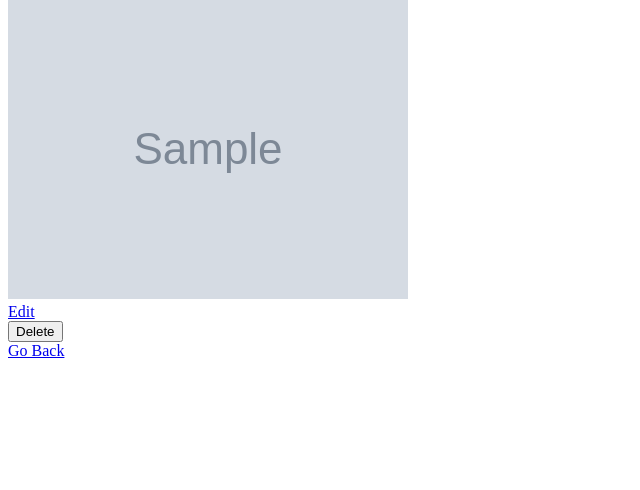
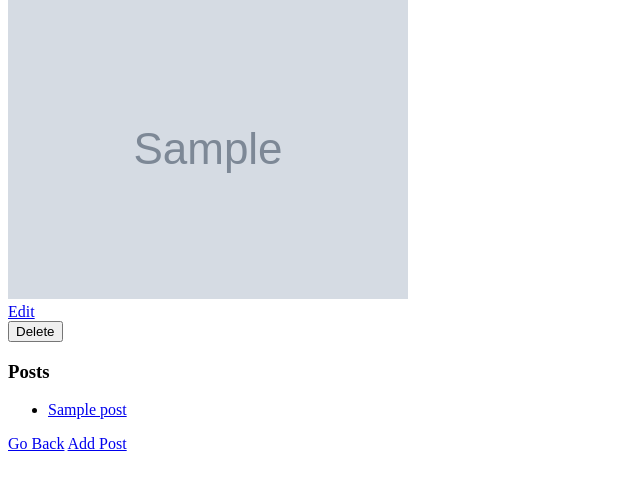
Before and after one commit to JNStayton/SQLA-Blogly, a Flask app: page /users/1 in a window 1280 px wide. Shown: the part 81-571 px from the top of the page, without its empty margins (0-640 px from the left). Run offline with Flask 2, Linux system fonts and the light colour scheme; tables that the repository leaves empty hold one stand-in row (values such as "Sample post"); grey boxes marked "Sample" are stand-in pictures.

Commit message:
committing part 2 of blogly app exercise: added post functionality, model, and html templates

```diff
--- a/app.py
+++ b/app.py
@@ -1,6 +1,6 @@
 """Blogly application."""
 from flask import Flask, request, render_template, redirect, flash, session
-from models import db, connect_db, User
+from models import db, connect_db, User, Post
 
 app = Flask(__name__)
 app.config['SQLALCHEMY_DATABASE_URI'] = 'postgresql:///blogly'
@@ -8,9 +8,9 @@ app.config['SQLALCHEMY_TRACK_MODIFICATIONS'] = False
 app.config['SQLALCHEMY_ECHO'] = True
 app.config['SECRET_KEY'] = 'supersecret'
 
-
 connect_db(app)
 db.create_all()
+
 
 @app.route('/')
 def go_home():
@@ -19,14 +19,15 @@ def go_home():
 
 @app.route('/users')
 def show_homepage():
-    """Shows homepage index.html, with list of all users"""
+    """Shows homepage index.html, with most recent posts and the list of all users"""
     users = User.query.all()
-    return render_template('index.html', users=users)
+    posts = Post.query.order_by('created_at').limit(5).all()
+    return render_template('index.html', users=users, posts=posts)
 
 @app.route('/users/new')
 def sign_up():
     """Display form for users to register"""
-    return render_template('new.html')
+    return render_template('newuser.html')
 
 @app.route('/users/new', methods=['POST'])
 def create_user():
@@ -46,15 +47,17 @@ def create_user():
 def show_user(user_id):
     """Show details about the user"""
     user=User.query.get_or_404(user_id)
-    return render_template('details.html', user=user)
+    return render_template('user.html', user=user)
 
 @app.route('/users/<int:user_id>/edit')
 def edit_user(user_id):
+    """Edit details about the user"""
     user=User.query.get_or_404(user_id)
-    return render_template('edit.html', user=user)
+    return render_template('edituser.html', user=user)
 
 @app.route('/users/<int:user_id>/edit', methods=['POST'])
 def save_edited_user(user_id):
+    """Saves edited user details to DB"""
     user=User.query.get_or_404(user_id)
 
     user.first_name=request.form['first_name']
@@ -68,6 +71,60 @@ def save_edited_user(user_id):
 
 @app.route('/users/<int:user_id>/delete', methods=['POST'])
 def delete_user(user_id):
+    """Deletes user from DB"""
     User.query.filter_by(id=user_id).delete()
     db.session.commit()
     return redirect('/users')
+
+@app.route('/users/<int:user_id>/posts/new')
+def new_post(user_id):
+    """Show the form to add a new post"""
+    user=User.query.get_or_404(user_id)
+    return render_template('newpost.html', user=user)
+
+@app.route('/users/<int:user_id>/posts/new', methods=['POST'])
+def create_post(user_id):
+    """Creates the post, saves it to the DB"""
+    user=User.query.get_or_404(user_id)
+
+    title=request.form['title']
+    content=request.form['content']
+
+    new_post = Post(title=title, content=content, user_id=user.id)
+
+    db.session.add(new_post)
+    db.session.commit()
+
+    return redirect(f"/users/{user_id}")
+
+@app.route('/posts/<int:post_id>')
+def show_post(post_id):
+    """Shows the post details"""
+    post=Post.query.get_or_404(post_id)
+    return render_template('post.html', post=post)
+
+@app.route('/posts/<int:post_id>/edit')
+def edit_post(post_id):
+    """Show the form to edit post details"""
+    post=Post.query.get_or_404(post_id)
+    return render_template('editpost.html', post=post)
+
+@app.route('/posts/<int:post_id>/edit', methods=['POST'])
+def save_edited_post(post_id):
+    """Saves edited post details to the DB"""
+    post=Post.query.get_or_404(post_id)
+
+    post.title=request.form['title']
+    post.content=request.form['content']
+
+    db.session.add(post)
+    db.session.commit()
+
+    return redirect(f"/posts/{post_id}")
+
+@app.route('/posts/<int:post_id>/delete', methods=['POST'])
+def delete_post(post_id):
+    """Deletes post from the DB"""
+    Post.query.filter_by(id=post_id).delete()
+    db.session.commit()
+    return redirect('/users')
--- a/models.py
+++ b/models.py
@@ -1,5 +1,7 @@
 """Models for Blogly."""
+from time import timezone
 from flask_sqlalchemy import SQLAlchemy
+from sqlalchemy.sql import func
 
 db = SQLAlchemy()
 
@@ -25,3 +27,24 @@ class User(db.Model):
     def __repr__(self):
         u=self
         return F"<Name: {u.first_name} {u.last_name}>"
+
+    def get_full_name(self):
+        return F"{self.first_name} {self.last_name}"
+
+
+
+class Post(db.Model):
+    """A post by a User"""
+    __tablename__="posts"
+
+    id = db.Column(db.Integer, primary_key=True, autoincrement = True)
+
+    title = db.Column(db.String(100), nullable = False)
+
+    content = db.Column(db.Text, nullable=False)
+
+    created_at = db.Column(db.DateTime(timezone=True), server_default=func.now())
+
+    user_id = db.Column(db.Integer, db.ForeignKey('users.id'))
+
+    user = db.relationship('User', backref = 'posts')
--- a/templates/details.html
+++ /dev/null
@@ -1,17 +0,0 @@
-{% extends 'base.html'%}
-
-{% block title %} {{user.id}}: {{user.first_name}} {{user.last_name}} {% endblock %}
-
-{% block content %}
-
-<h1>{{user.first_name}} {{user.last_name}}</h1>
-<div><img src={{user.image_url}} alt="Profile Picture"></div>
-
-<a href="/users/{{user.id}}/edit">Edit</a>
-
-<form action="/users/{{user.id}}/delete" method="POST">
-    <button>Delete</button>
-</form>
-
-<a href="/users">Go Back</a>
-{% endblock %}
--- a/templates/edit.html
+++ b/templates/edituser.html
@@ -7,11 +7,11 @@
 <h3>Sign Up</h3>
 <form action="/users/{{user.id}}/edit" method="POST">
     <label for="first_name">First Name:</label>
-    <input type="text" name="first_name" value={{user.first_name}} required>
+    <input type="text" name="first_name" value="{{user.first_name}}" required>
     <label for="last_name">Last Name:</label>
-    <input type="text" name="last_name" value={{user.last_name}} required>
+    <input type="text" name="last_name" value="{{user.last_name}}" required>
     <label for="image_url">Profile Picture:</label>
-    <input type="url" name="image_url" value={{user.image_url}}>
+    <input type="url" name="image_url" value="{{user.image_url}}">
     <button>Save</button>
 </form>
 <a href="/users/{{user.id}}">Back to {{user.first_name}}'s Page</a>
--- /dev/null
+++ b/templates/user.html
@@ -0,0 +1,25 @@
+{% extends 'base.html'%}
+
+{% block title %} {{user.id}}: {{user.get_full_name()}} {% endblock %}
+
+{% block content %}
+
+<h1>{{user.get_full_name()}}</h1>
+<div><img src={{user.image_url}} alt="Profile Picture"></div>
+
+<a href="/users/{{user.id}}/edit">Edit</a>
+
+<form action="/users/{{user.id}}/delete" method="POST">
+    <button>Delete</button>
+</form>
+
+<h3>Posts</h3>
+    <ul>
+        {% for post in user.posts%}
+            <li><a href="/posts/{{post.id}}">{{post.title}}</a></li>
+        {% endfor %}
+    </ul>
+
+<a href="/users">Go Back</a>
+<a href="/users/{{user.id}}/posts/new">Add Post</a>
+{% endblock %}
```
Also changed, not shown: templates/editpost.html (added, +16 -0 lines), templates/index.html (+10 -2 lines), templates/newpost.html (added, +13 -0 lines), templates/post.html (added, +19 -0 lines), templates/newuser.html (renamed from templates/new.html).
